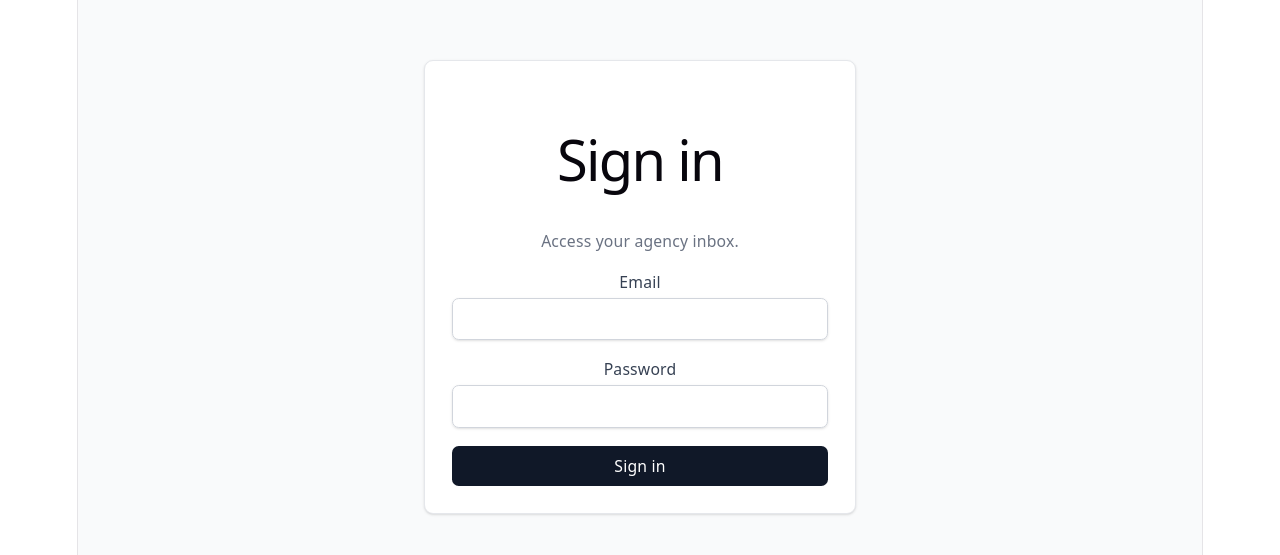
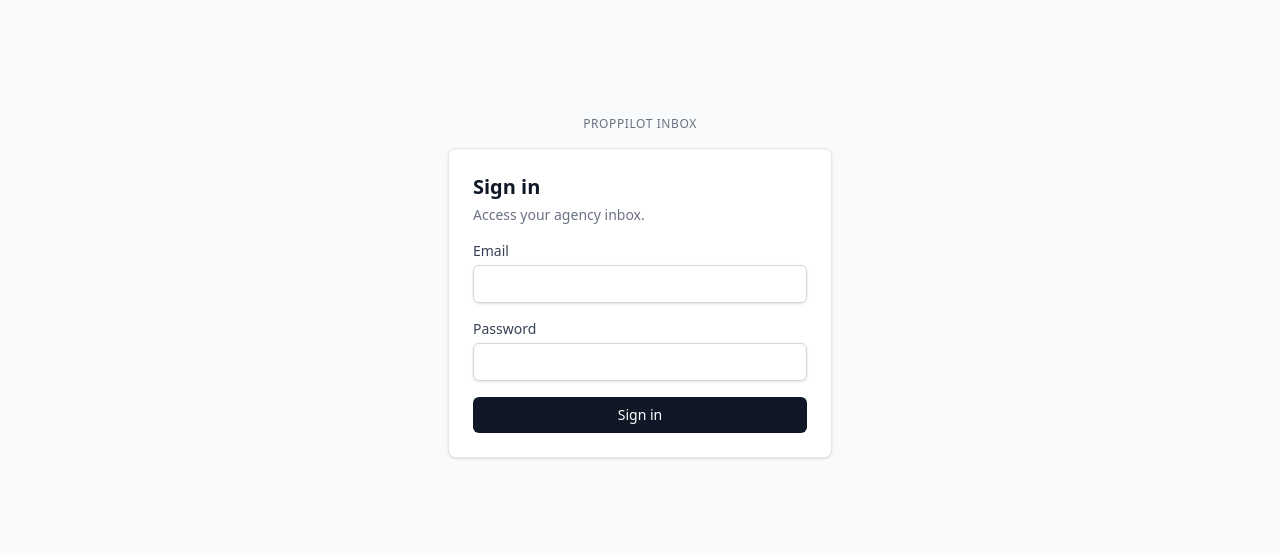
Before and after one commit to zayar-htun/mini-inbox, a React (Vite) app: page /login in a window 1280 px wide. Shown: the part 113-668 px from the top of the page. Built offline with nearby package versions, Linux system fonts and the light colour scheme; no server answers.

Commit message:
update UI

```diff
--- a/src/index.css
+++ b/src/index.css
@@ -1,113 +1,13 @@
 @import "tailwindcss";
 
 :root {
-  --text: #6b6375;
-  --text-h: #08060d;
-  --bg: #fff;
-  --border: #e5e4e7;
-  --code-bg: #f4f3ec;
-  --accent: #aa3bff;
-  --accent-bg: rgba(170, 59, 255, 0.1);
-  --accent-border: rgba(170, 59, 255, 0.5);
-  --social-bg: rgba(244, 243, 236, 0.5);
-  --shadow:
-    rgba(0, 0, 0, 0.1) 0 10px 15px -3px, rgba(0, 0, 0, 0.05) 0 4px 6px -2px;
-
-  --sans: system-ui, "Segoe UI", Roboto, sans-serif;
-  --heading: system-ui, "Segoe UI", Roboto, sans-serif;
-  --mono: ui-monospace, Consolas, monospace;
-
-  font: 18px/145% var(--sans);
-  letter-spacing: 0.18px;
-  color-scheme: light dark;
-  color: var(--text);
-  background: var(--bg);
-  font-synthesis: none;
-  text-rendering: optimizeLegibility;
+  font-family: system-ui, "Segoe UI", Roboto, sans-serif;
+  color-scheme: light;
   -webkit-font-smoothing: antialiased;
   -moz-osx-font-smoothing: grayscale;
-
-  @media (max-width: 1024px) {
-    font-size: 16px;
-  }
-}
-
-@media (prefers-color-scheme: dark) {
-  :root {
-    --text: #9ca3af;
-    --text-h: #f3f4f6;
-    --bg: #16171d;
-    --border: #2e303a;
-    --code-bg: #1f2028;
-    --accent: #c084fc;
-    --accent-bg: rgba(192, 132, 252, 0.15);
-    --accent-border: rgba(192, 132, 252, 0.5);
-    --social-bg: rgba(47, 48, 58, 0.5);
-    --shadow:
-      rgba(0, 0, 0, 0.4) 0 10px 15px -3px, rgba(0, 0, 0, 0.25) 0 4px 6px -2px;
-  }
-
-  #social .button-icon {
-    filter: invert(1) brightness(2);
-  }
-}
-
-#root {
-  width: 1126px;
-  max-width: 100%;
-  margin: 0 auto;
-  text-align: center;
-  border-inline: 1px solid var(--border);
-  min-height: 100svh;
-  display: flex;
-  flex-direction: column;
-  box-sizing: border-box;
+  text-rendering: optimizeLegibility;
 }
 
 body {
   margin: 0;
 }
-
-h1,
-h2 {
-  font-family: var(--heading);
-  font-weight: 500;
-  color: var(--text-h);
-}
-
-h1 {
-  font-size: 56px;
-  letter-spacing: -1.68px;
-  margin: 32px 0;
-  @media (max-width: 1024px) {
-    font-size: 36px;
-    margin: 20px 0;
-  }
-}
-h2 {
-  font-size: 24px;
-  line-height: 118%;
-  letter-spacing: -0.24px;
-  margin: 0 0 8px;
-  @media (max-width: 1024px) {
-    font-size: 20px;
-  }
-}
-p {
-  margin: 0;
-}
-
-code,
-.counter {
-  font-family: var(--mono);
-  display: inline-flex;
-  border-radius: 4px;
-  color: var(--text-h);
-}
-
-code {
-  font-size: 15px;
-  line-height: 135%;
-  padding: 4px 8px;
-  background: var(--code-bg);
-}
--- a/src/pages/InboxPage.tsx
+++ b/src/pages/InboxPage.tsx
@@ -14,6 +14,12 @@
 };
 
 const STATUS_OPTIONS: ContactStatus[] = ['new', 'contacted', 'discarded'];
+
+const STATUS_STYLES: Record<ContactStatus, string> = {
+  new: 'border-blue-200 bg-blue-50 text-blue-700',
+  contacted: 'border-amber-200 bg-amber-50 text-amber-800',
+  discarded: 'border-gray-200 bg-gray-100 text-gray-600',
+};
 
 function upsertSorted(list: Contact[], next: Contact): Contact[] {
   const without = list.filter((c) => c.id !== next.id);
@@ -106,38 +112,56 @@
 
       <main className="mx-auto max-w-4xl px-4 py-6">
         {updateError && (
-          <p className="mb-4 rounded-md bg-red-50 px-3 py-2 text-sm text-red-700">
+          <p className="mb-4 rounded-md border border-red-200 bg-red-50 px-3 py-2 text-sm text-red-700">
             Failed to update: {updateError}
           </p>
         )}
 
         {loadError ? (
-          <p className="rounded-md bg-red-50 px-3 py-2 text-sm text-red-700">
-            {loadError}
+          <div className="rounded-lg border border-red-200 bg-red-50 p-6 text-center">
+            <p className="text-sm font-medium text-red-800">Couldn't load inbox</p>
+            <p className="mt-1 text-sm text-red-700">{loadError}</p>
+          </div>
+        ) : contacts === null ? (
+          <div className="rounded-lg border border-dashed border-gray-300 bg-white p-12 text-center">
+            <p className="text-sm text-gray-500">Loading inbox…</p>
+          </div>
+        ) : contacts.length === 0 ? (
+          <div className="rounded-lg border border-dashed border-gray-300 bg-white p-12 text-center">
+            <p className="text-sm font-medium text-gray-900">No contacts yet</p>
+            <p className="mt-1 text-sm text-gray-500">
+              New submissions from your contact form will appear here.
             </p>
-        ) : contacts === null ? (
-          <p className="text-sm text-gray-500">Loading…</p>
-        ) : contacts.length === 0 ? (
-          <p className="text-sm text-gray-500">No contacts yet.</p>
+          </div>
         ) : (
           <ul className="space-y-3">
             {contacts.map((c) => (
               <li
                 key={c.id}
-                className="rounded-lg border border-gray-200 bg-white p-4 shadow-sm"
+                className="rounded-lg border border-gray-200 bg-white p-4 shadow-sm transition-shadow hover:shadow-md"
               >
                 <div className="flex items-start justify-between gap-4">
                   <div className="min-w-0">
-                    <p className="text-sm font-semibold text-gray-900">{c.name}</p>
-                    <p className="text-xs text-gray-500">{c.email}</p>
+                    <p className="truncate text-sm font-semibold text-gray-900">
+                      {c.name}
+                    </p>
+                    <p className="truncate text-xs text-gray-500">{c.email}</p>
                   </div>
-                  <div className="flex shrink-0 flex-col items-end gap-1">
+                  <time className="shrink-0 text-xs text-gray-400">
+                    {new Date(c.created_at).toLocaleString()}
+                  </time>
+                </div>
+                <p className="mt-3 whitespace-pre-wrap text-sm text-gray-700">
+                  {c.message}
+                </p>
+                <div className="mt-4 flex items-center justify-end">
                   <select
+                    aria-label="Status"
                     value={c.status}
                     onChange={(e) =>
                       void updateStatus(c.id, e.target.value as ContactStatus)
                     }
-                      className="rounded-md border border-gray-300 bg-white px-2 py-1 text-xs font-medium text-gray-700 focus:border-gray-900 focus:outline-none focus:ring-1 focus:ring-gray-900"
+                    className={`rounded-full border px-3 py-1 text-xs font-medium capitalize focus:outline-none focus:ring-2 focus:ring-gray-900 focus:ring-offset-1 ${STATUS_STYLES[c.status]}`}
                   >
                     {STATUS_OPTIONS.map((status) => (
                       <option key={status} value={status}>
@@ -145,14 +169,7 @@
                       </option>
                     ))}
                   </select>
-                    <time className="text-xs text-gray-400">
-                      {new Date(c.created_at).toLocaleString()}
-                    </time>
                 </div>
-                </div>
-                <p className="mt-3 whitespace-pre-wrap text-sm text-gray-700">
-                  {c.message}
-                </p>
               </li>
             ))}
           </ul>
--- a/src/pages/LoginPage.tsx
+++ b/src/pages/LoginPage.tsx
@@ -37,12 +37,16 @@
 
   return (
     <div className="flex min-h-screen items-center justify-center bg-gray-50 p-4">
+      <div className="w-full max-w-sm">
+        <p className="mb-4 text-center text-xs font-medium uppercase tracking-wider text-gray-500">
+          PropPilot Inbox
+        </p>
         <form
           onSubmit={(e) => {
             e.preventDefault();
             void attemptSignIn();
           }}
-        className="w-full max-w-sm space-y-4 rounded-lg border border-gray-200 bg-white p-6 shadow-sm"
+          className="space-y-4 rounded-lg border border-gray-200 bg-white p-6 shadow-sm"
         >
           <div>
             <h1 className="text-xl font-semibold text-gray-900">Sign in</h1>
@@ -92,5 +96,6 @@
           </button>
         </form>
       </div>
+    </div>
   );
 }
--- a/src/pages/PublicContactPage.tsx
+++ b/src/pages/PublicContactPage.tsx
@@ -70,8 +70,8 @@
 
   if (lookup.status === 'loading') {
     return (
-      <div className="flex min-h-screen items-center justify-center text-sm text-gray-500">
-        Loading…
+      <div className="flex min-h-screen items-center justify-center bg-gray-50 p-4">
+        <p className="text-sm text-gray-500">Loading…</p>
       </div>
     );
   }
@@ -92,9 +92,9 @@
   if (lookup.status === 'error') {
     return (
       <div className="flex min-h-screen items-center justify-center bg-gray-50 p-4">
-        <div className="w-full max-w-sm rounded-lg border border-gray-200 bg-white p-6 text-center shadow-sm">
-          <h1 className="text-lg font-semibold text-gray-900">Something went wrong</h1>
-          <p className="mt-2 text-sm text-gray-500">{lookup.message}</p>
+        <div className="w-full max-w-sm rounded-lg border border-red-200 bg-red-50 p-6 text-center">
+          <h1 className="text-lg font-semibold text-red-800">Something went wrong</h1>
+          <p className="mt-2 text-sm text-red-700">{lookup.message}</p>
         </div>
       </div>
     );
```
Lines whose indentation alone changed are shown as unchanged.
